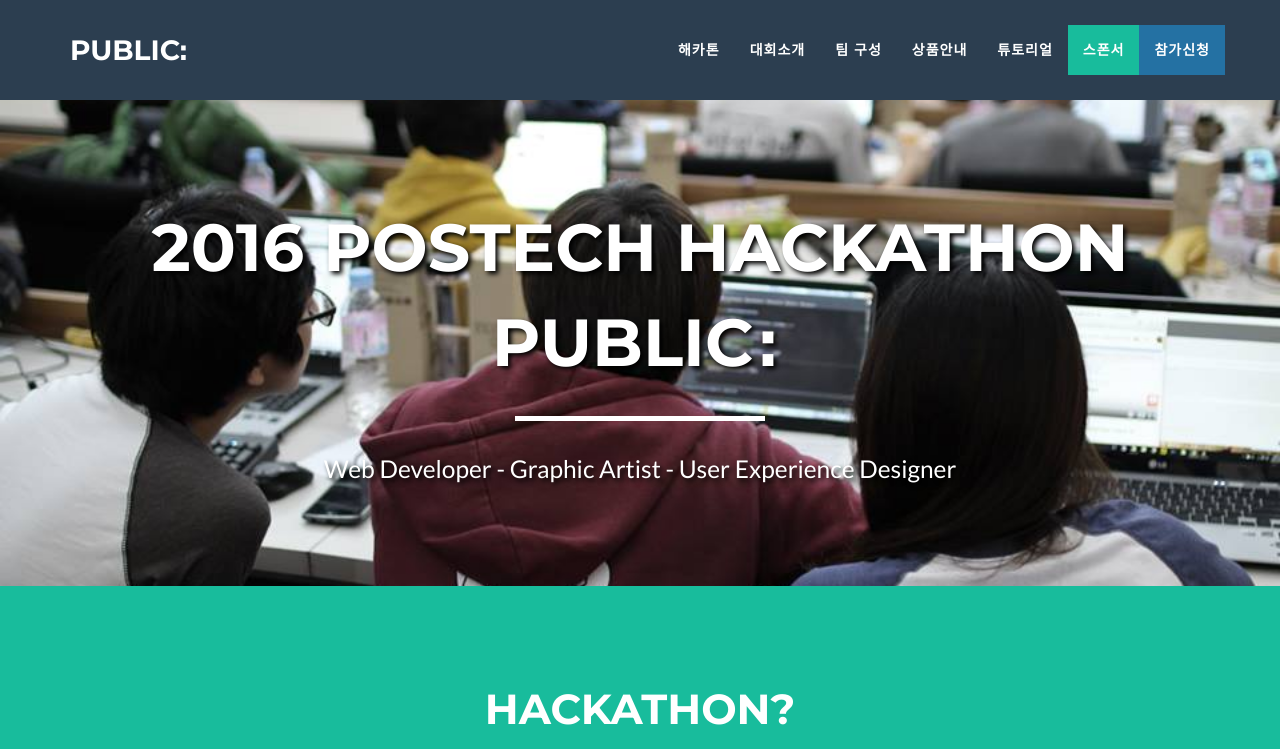
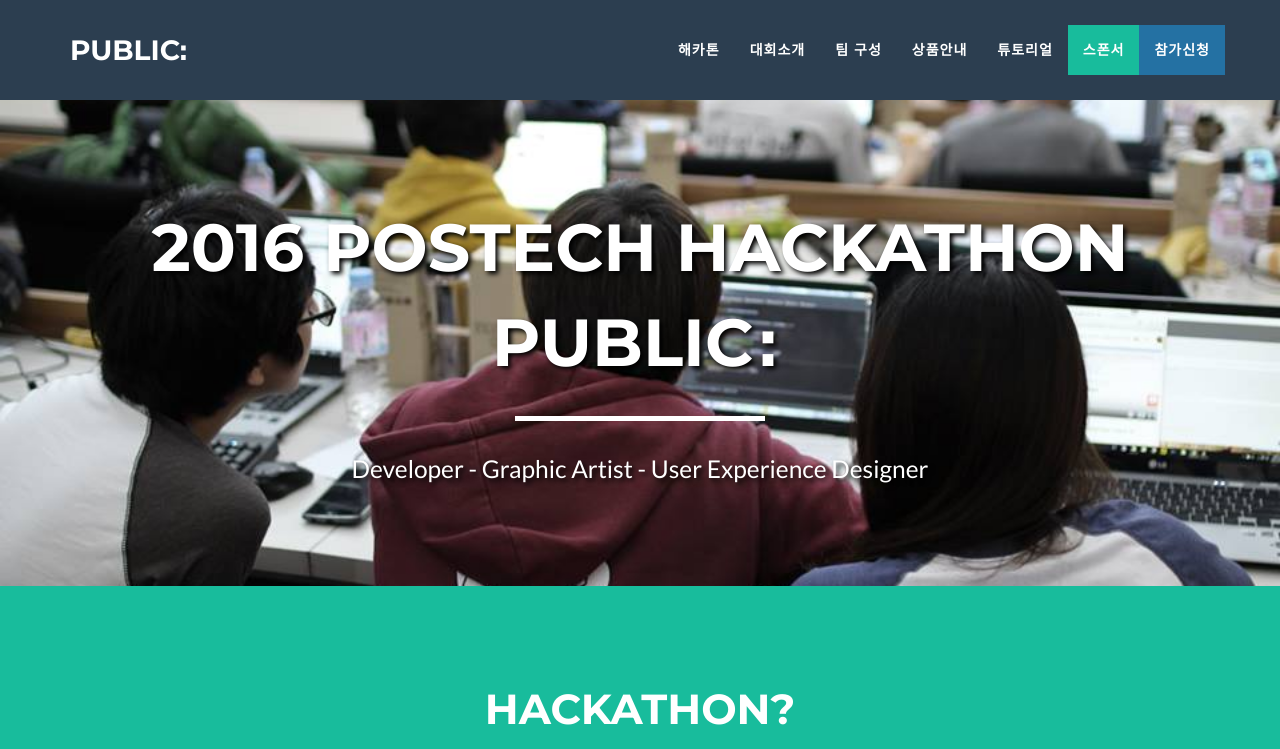
Before and after one commit to B-listDeveloper/hackathon2016, a website: page index.html in a window 1280 px wide. Shown: the top 749 px of the page. Drawn offline with nearby package versions, Linux system fonts and the light colour scheme; a web font is replaced by a local one.

Commit message:
fix typo

```diff
--- a/index.html
+++ b/index.html
@@ -91,7 +91,7 @@
                         <span class="name">2016 POSTECH Hackathon<br>
                         PUBLIC<span style="font-family: 'Lucida Console', Monospace; margin-left: -5px;">:</span></span>
                         <hr class="none">
-                        <span class="skills">Web Developer - Graphic Artist - User Experience Designer</span>
+                        <span class="skills">Developer - Graphic Artist - User Experience Designer</span>
                     </div>
                 </div>
             </div>
```
